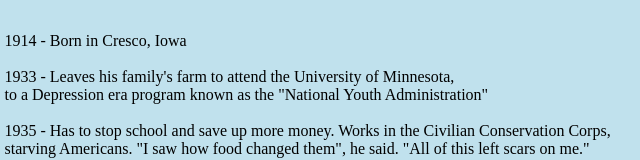
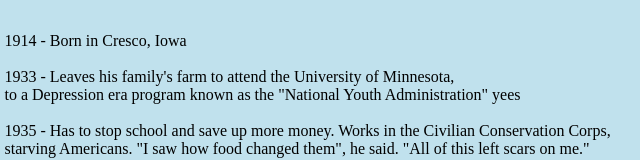
Before and after one commit to Tracy-miranja/project-trial, a website: page index.html in a window 1280 px wide. Shown: the part 644-804 px from the top of the page, 337-977 px from the left. Drawn offline with Linux system fonts and the light colour scheme.

Commit message:
fixed errors inindex.html

```diff
--- a/index.html
+++ b/index.html
@@ -32,7 +32,7 @@
                 <br>
                 <li>
                     1933 - Leaves his family's farm to attend the University of Minnesota, <br> to a Depression era
-                    program known as the "National Youth Administration"
+                    program known as the "National Youth Administration" yees
                 </li>
                 <br>
                 <li>
```
